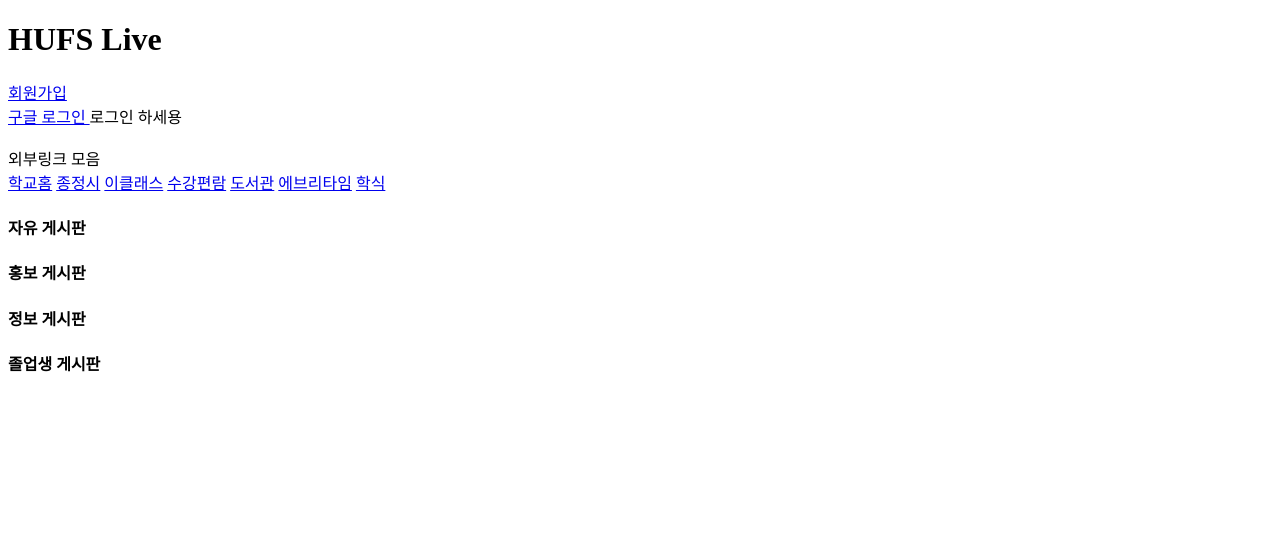
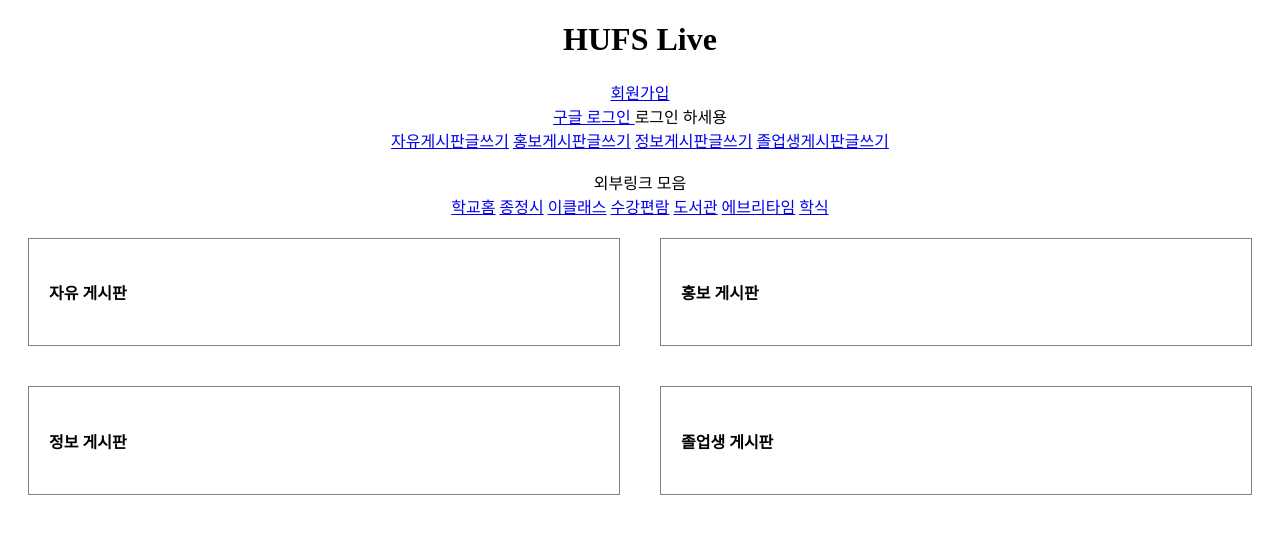
Before and after one commit to suhyeonnnnn/HUFS_LIVE, a Django app: page / in a window 1280 px wide. Shown: the top 534 px of the page. Run offline with Django 3.2, Linux system fonts and the light colour scheme; data that the repository does not hold is empty; some libraries are stand-ins or nearby versions.

Commit message:
홈 레이아웃 수정

```diff
--- a/community/templates/home.html
+++ b/community/templates/home.html
@@ -8,29 +8,39 @@
     <meta http-equiv="X-UA-Compatible" content="IE=edge">
     <meta name="viewport" content="width=device-width, initial-scale=1.0">
     <title>HUFS Live</title>
+    <style>
+        .top-bar, .nav-bar{text-align: center;}
+        .stat{display: flex;}
+        .board{
+            flex: 1;
+            border: 1px solid gray;
+            margin: 20px;
+            padding: 20px;
+        }
+    </style>
 </head>
 <body>
+    <div class="top-bar">
         <header>
             <h1>HUFS Live</h1>
         </header>
-
-    <nav>
         {% if user.is_authenticated %}
         <a href="/accounts/logout">로그아웃</a> <br>
         {{user.username}} 님이 로그인 중 <br>
-
-        <a href="{%url 'new'%}">자유게시판글쓰기</a>
-        <a href="{%url 'pr_new'%}">홍보게시판글쓰기</a>
-        <a href="{%url 'information_new'%}">정보게시판글쓰기</a>
-        <a href="{%url 'graduate_new'%}">졸업생게시판글쓰기</a>
-
         {% else %}
         <a href="/accounts/signup">회원가입</a> <br>
         <a href = "{% provider_login_url 'google' %}"> 구글 로그인 </a>
         로그인 하세용
         {%endif%}
+    </div>
+    <div class="nav-bar">
+        <nav>
+            <a href="{%url 'new'%}">자유게시판글쓰기</a>
+            <a href="{%url 'pr_new'%}">홍보게시판글쓰기</a>
+            <a href="{%url 'information_new'%}">정보게시판글쓰기</a>
+            <a href="{%url 'graduate_new'%}">졸업생게시판글쓰기</a>
         </nav>
-
+        <div class="hotlink">
             <br>
             외부링크 모음
             <br>
@@ -41,37 +51,45 @@
             <a href="https://library.hufs.ac.kr/#/" target="_blank">도서관</a>
             <a href="https://hufs.everytime.kr/" target="_blank">에브리타임</a>
             <a href="https://wis.hufs.ac.kr/jsp/HUFS/cafeteria/frame_view.jsp" target="_blank">학식</a>
-
+        </div>
+    </div>
     <section>
-        <div>
+        <div class="stat">
+            <div class="board">
                 <h4>자유 게시판</h4>
                 {% for post in posts.all%}
                     <h1><a href="{% url 'detail' post.id%}">{{post.title}}</a></h1>
                     <p>{{post.pub_date}}</p>
                     <p>{{post.summary}} </p>
-                <br><br>
                 {%endfor%}
+            </div>
+            <div class="board">
                 <h4>홍보 게시판</h4>
                 {% for pr in prs.all%}
                     <h1><a href="{% url 'pr_detail' pr.id%}">{{pr.title}}</a></h1>
                     <p>{{pr.pub_date}}</p>
                     <p>{{pr.summary}}</p>
-                <br><br>
                 {%endfor%}
+            </div>
+        </div>
+        <div class="stat">
+            <div class="board">
                 <h4>정보 게시판</h4>
                 {% for information in informations.all%}
                     <h1><a href="{% url 'information_detail' information.id%}">{{information.title}}</a></h1>
                     <p>{{information.pub_date}}</p>
                     <p>{{information.summary}}</p>
-                <br><br>
                 {%endfor%}
+            </div>
+            <div class="board" >
                 <h4>졸업생 게시판</h4>
                 {% for graduate in graduates.all%}
                     <h1><a href="{% url 'graduate_detail' graduate.id%}">{{graduate.title}}</a></h1>
                     <p>{{graduate.pub_date}}</p>
                     <p>{{graduate.summary}}</p>
-                <br><br>
                 {%endfor%}
+            </div>
+        </div>
     </section>
 
     <footer></footer>
```
Lines whose indentation alone changed are shown as unchanged.
